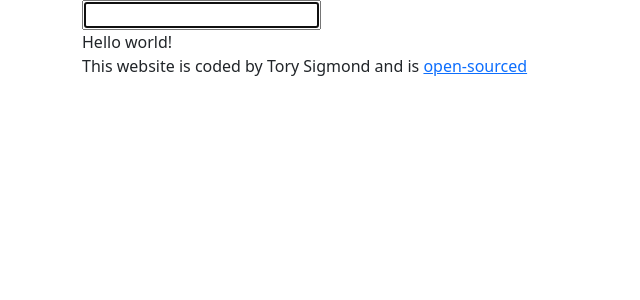
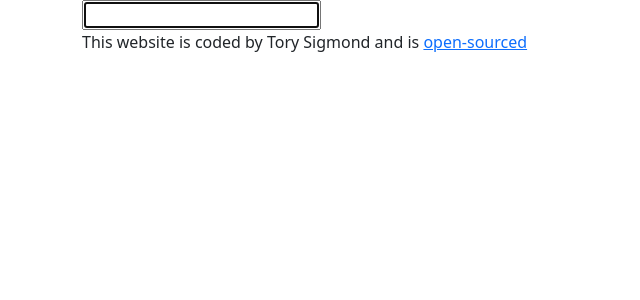
Before and after one commit to tesigmond/dictionary-project, a React (Create React App) app: page / in a window 1280 px wide. Shown: the top 300 px of the page, without its empty margins (0-640 px from the left). Built offline with nearby package versions, Linux system fonts and the light colour scheme; the HTML template or start-up script is replaced by a standard one.

Commit message:
Cleaned up code

```diff
--- a/src/Definition.js
+++ b/src/Definition.js
@@ -18,6 +18,6 @@ export default function Definition(props) {
       </div>
     );
   } else {
-    return <div className="definition">Hello world!</div>;
+    return null;
   }
 }
```
